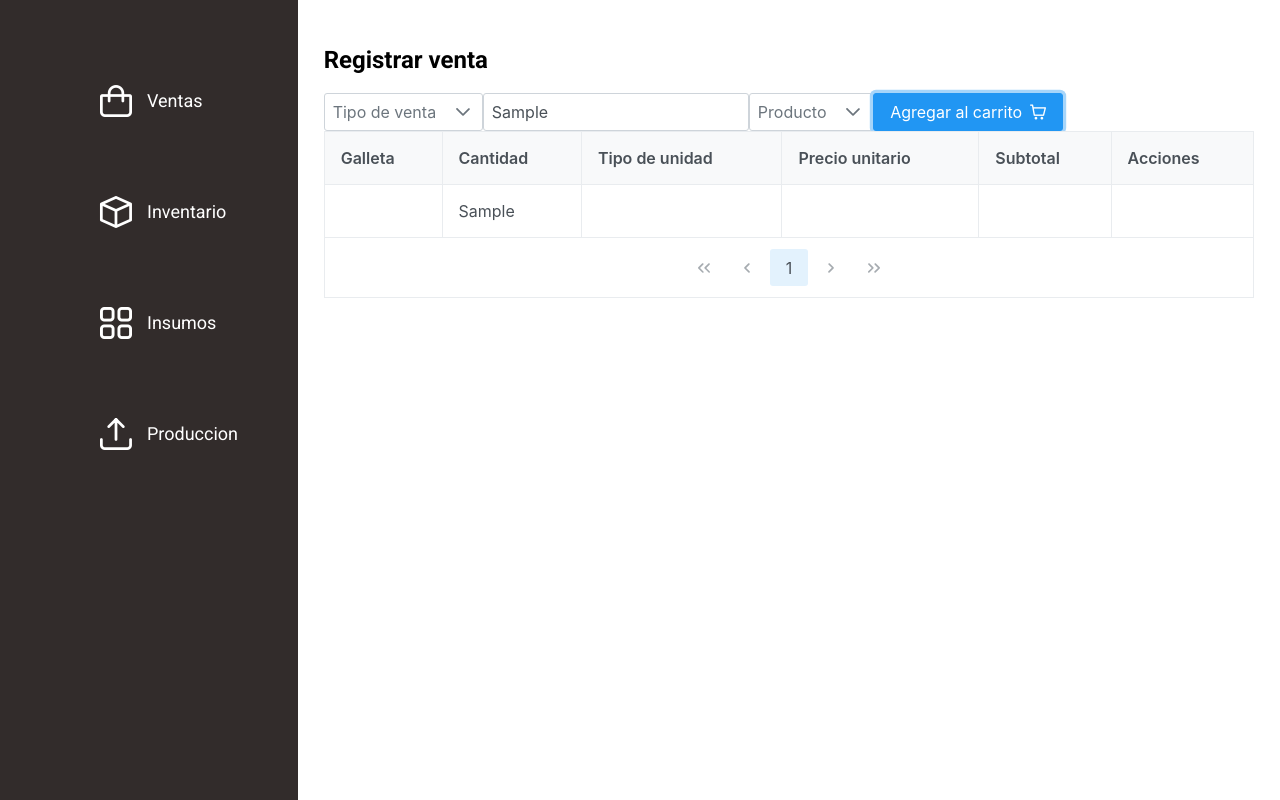
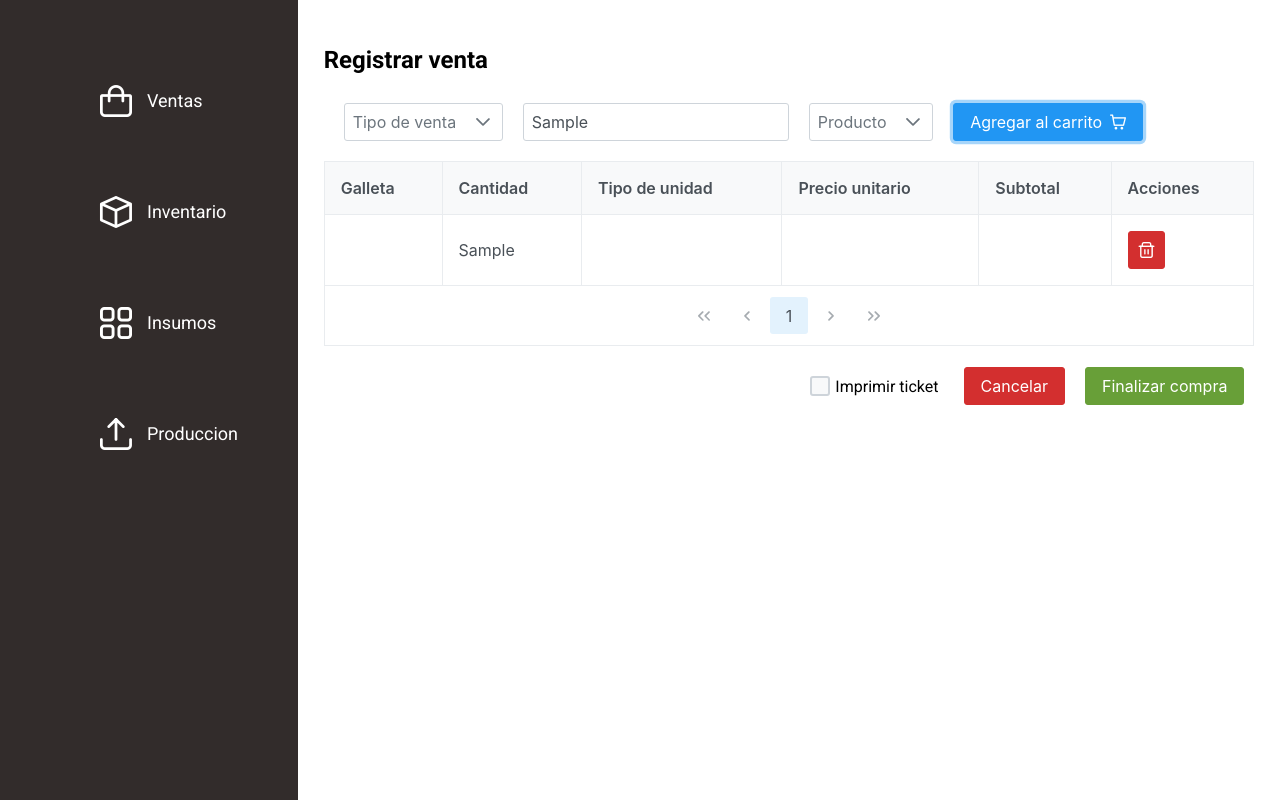
Before and after one commit to Bigpotatozz/mr_cookies_next, a Next.js app: page /home/ventas/registrar_venta in a window 1280 px wide. Both pictures are taken after typing "Sample" into the empty fields and a click on the button "Agregar al carrito". Built offline with nearby package versions, Linux system fonts and the light colour scheme.

Commit message:
ventas terminado y inventario empezado

```diff
--- a/src/app/home/ventas/registrar_venta/page.tsx
+++ b/src/app/home/ventas/registrar_venta/page.tsx
@@ -1,16 +1,24 @@
 'use client'
 import FormularioRegistroVenta from "@/app/ui/ventas/registrar_venta/formulario_venta";
 import TablaVentaGalletas from "@/app/ui/ventas/registrar_venta/tabla";
+import { Button } from "primereact/button";
+import { TriStateCheckbox } from 'primereact/tristatecheckbox';
 import { useState } from "react";
-
-export default function RegistrarVenta(){
+import '../../../ui/ventas/ventas.css'
+import Link from "next/link";
+export default function RegistrarVenta() {
 
     const [productos, setProductos] = useState<object[]>([]);
+    const [imprimirTicket, setImprimirTicket] = useState<boolean | undefined | null>(null);
 
 
-    function addProduct(producto: object){
+    function addProduct(producto: object) {
 
         setProductos((prevProductos) => [...prevProductos, producto]);
+    }
+
+    function deleteProduct(productos_nuevos: object[]) {
+        setProductos(productos_nuevos);
     }
 
     console.log(productos);
@@ -18,14 +26,26 @@ export default function RegistrarVenta(){
 
 
 
-    return(
+    return (
         <div className="registro_venta_container">
 
             <h2>Registrar venta</h2>
 
             <FormularioRegistroVenta addProduct={addProduct}></FormularioRegistroVenta>
 
-            <TablaVentaGalletas productos={productos}></TablaVentaGalletas>
+            <TablaVentaGalletas deleteProduct={deleteProduct} products={productos}></TablaVentaGalletas>
+
+            <div className="bottom_form">
+                <div className="imprimir_ticket">
+                    <TriStateCheckbox variant="filled" value={imprimirTicket} onChange={(e) => setImprimirTicket(e.value)} />
+                    <p>Imprimir ticket</p>
+                </div>
+
+
+                <Link href={'../ventas'}><Button label="Cancelar" severity="danger" className="button_bottom_form"/></Link>
+                <Button label="Finalizar compra" severity="success" className="button_bottom_form"/>
+            </div>
+
         </div>
     )
 }
--- a/src/app/ui/ventas/formulario.tsx
+++ b/src/app/ui/ventas/formulario.tsx
@@ -3,6 +3,7 @@ import { Button } from "primereact/button";
 import { Calendar } from "primereact/calendar";
 import { InputText } from "primereact/inputtext";
 import { useState } from "react";
+import '../ventas/ventas.css'
 
 
 interface FormularioVentasProps {
--- a/src/app/ui/ventas/registrar_venta/formulario_venta.tsx
+++ b/src/app/ui/ventas/registrar_venta/formulario_venta.tsx
@@ -3,6 +3,7 @@ import { Button } from "primereact/button";
 import { Dropdown } from "primereact/dropdown";
 import { InputText } from "primereact/inputtext";
 import { useState } from "react";
+import '../ventas.css'
 
 interface FormularioRegistroVentaProps {
     addProduct: (product: { tipo_venta: string; nombre: string; cantidad: string }) => void;
@@ -31,14 +32,14 @@ export default function FormularioRegistroVenta({ addProduct }: FormularioRegist
         <div className="formulario_registro_venta_container">
 
             <Dropdown value={selectedOption} onChange={(e) => setSelectedOption(e.value)} options={opciones_venta} optionLabel="name"
-                placeholder="Tipo de venta" className="w-full md:w-14rem" />
+                placeholder="Tipo de venta" className="w-full md:w-14rem button_bottom_form" />
 
-            <InputText keyfilter="int" placeholder="Cantidad" value={cantidad} onChange={(e) => { setCantidad(e.target.value) }} />
+            <InputText keyfilter="int" placeholder="Cantidad" value={cantidad} onChange={(e) => { setCantidad(e.target.value) }} className="button_bottom_form" />
 
             <Dropdown value={selectedCookie} onChange={(e) => setSelectedCookie(e.value)} options={productos_name} optionLabel="name"
-                placeholder="Producto" className="w-full md:w-14rem" />
+                placeholder="Producto" className="w-full md:w-14rem button_bottom_form" />
 
-            <Button label="Agregar al carrito" icon="pi pi-shopping-cart" iconPos="right" onClick={() => {addProductToCart({tipo_venta: selectedOption, nombre: selectedCookie, cantidad: cantidad})}}/>
+            <Button label="Agregar al carrito" icon="pi pi-shopping-cart" iconPos="right" className="button_bottom_form" onClick={() => {addProductToCart({tipo_venta: selectedOption, nombre: selectedCookie, cantidad: cantidad})}}/>
         </div>
     )
 }
--- a/src/app/ui/ventas/registrar_venta/tabla.tsx
+++ b/src/app/ui/ventas/registrar_venta/tabla.tsx
@@ -1,24 +1,42 @@
 'use client'
 import { DataTable } from 'primereact/datatable';
 import { Column } from 'primereact/column';
+import { Button } from 'primereact/button';
 
-interface TablaVentaGalletasProps{
 
-    productos: object[];
-}
 
-export default function TablaVentaGalletas({productos}: TablaVentaGalletasProps) {
+export default function TablaVentaGalletas({deleteProduct, products}: any) {
+
+
+    const products_clon = [...products];
+    function popProduct(index: number): void {
+        products_clon.splice(index, 1);
+    }
+
+    function deleteProductLocal(index: number): void {
+        popProduct(index);
+        deleteProduct(products_clon)
+    }
+
 
     return (
 
         <>
-            <DataTable value={productos} showGridlines tableStyle={{ minWidth: '50rem' }} paginator rows={10} >
+            <DataTable value={products_clon} showGridlines tableStyle={{ minWidth: '50rem' }} paginator rows={7} >
                 <Column field="nombre" header="Galleta"></Column>
                 <Column field="cantidad" header="Cantidad"></Column>
                 <Column field="tipo_unidad" header="Tipo de unidad"></Column>
                 <Column field="precio_unitario" header="Precio unitario"></Column>
                 <Column field="subtotal" header="Subtotal"></Column>
-                <Column field="acciones" header="Acciones"></Column>
+                <Column header="Acciones" body={(rowData, { rowIndex }) => (
+                    <Button
+                        icon="pi pi-trash"
+                        severity="danger"
+                        onClick={() => {
+                            deleteProductLocal(rowIndex);
+                        }}
+                    />
+                )}></Column>
             </DataTable>
         </>
 
--- a/src/app/ui/ventas/ventas.css
+++ b/src/app/ui/ventas/ventas.css
@@ -25,3 +25,28 @@
 .boton{
     margin-right: 20px;
 }
+
+
+.bottom_form{
+    display: flex;
+    justify-content: end;
+    align-items: center;
+}
+
+.imprimir_ticket{
+    display: flex;
+    align-items: center;
+    margin: 15px;
+}
+.imprimir_ticket p{
+    margin-left: 5px;
+}
+
+.button_bottom_form{
+    margin: 10px;
+}
+
+
+.formulario_registro_venta_container{
+    margin: 10px;
+}
```
Also changed, not shown: src/app/home/inventario/page.tsx (+11 -2 lines), src/app/ui/inventario/tabla.tsx (added, +50 -0 lines).
